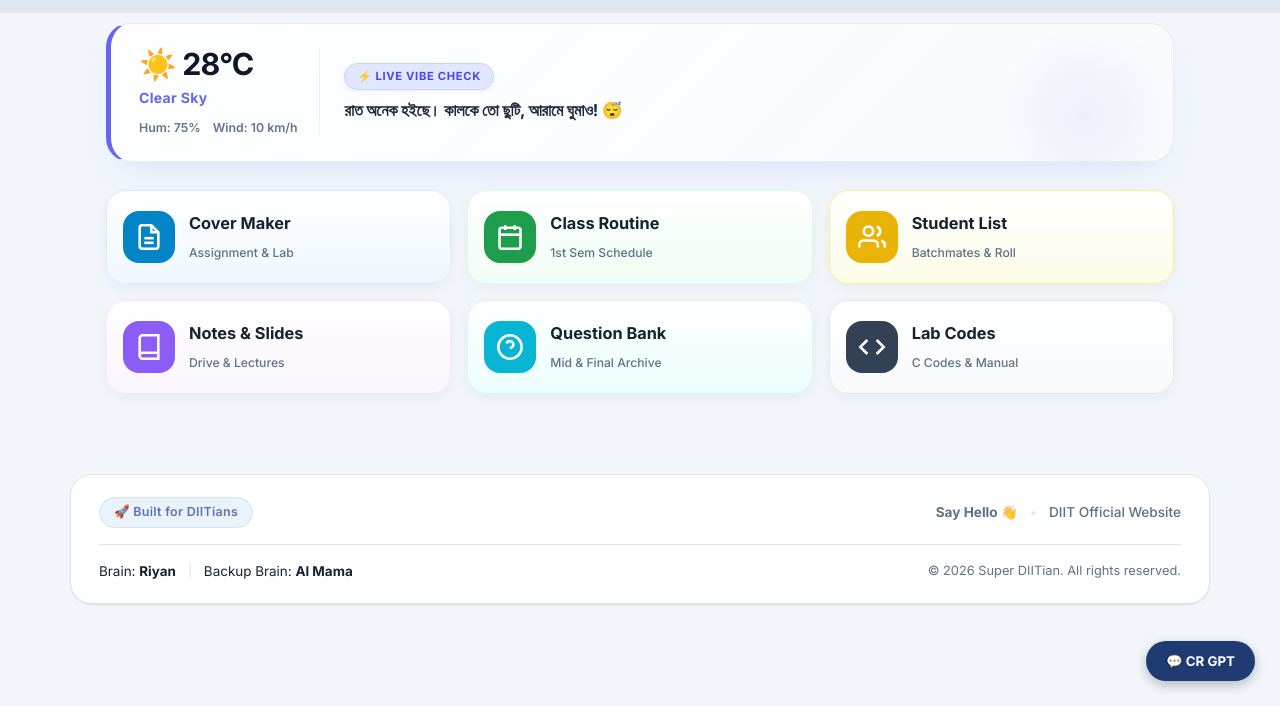
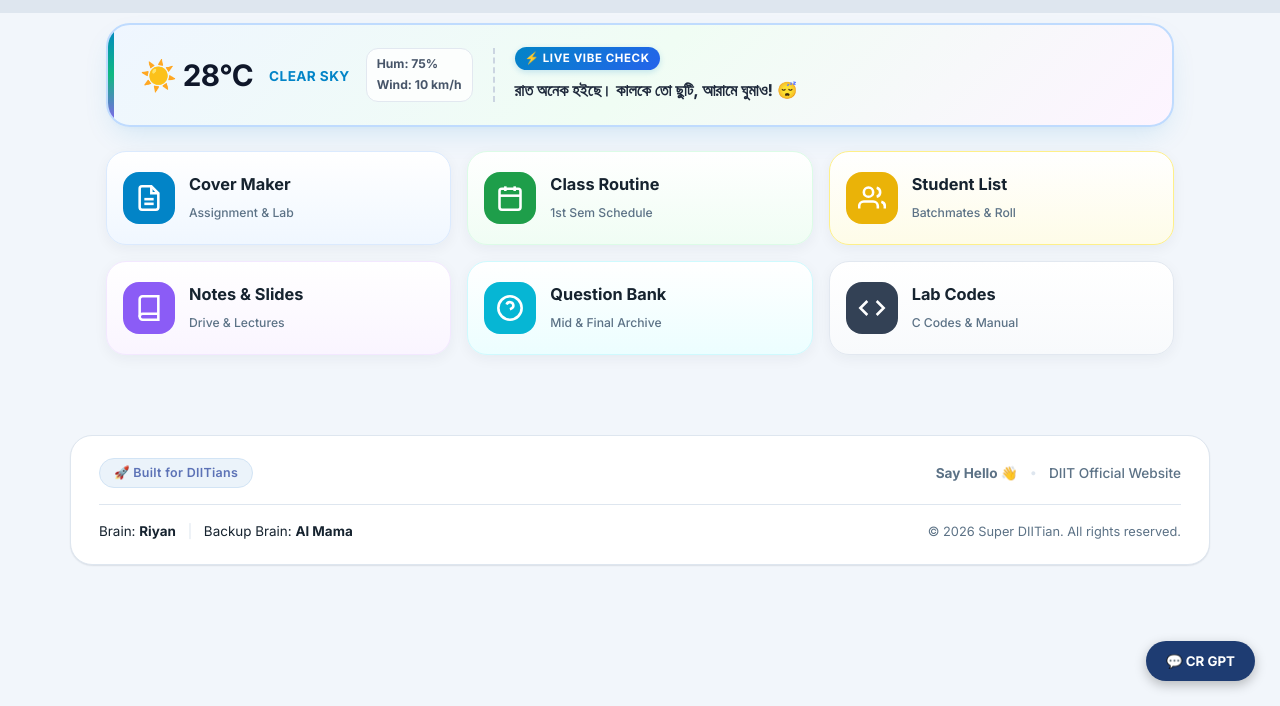
Before and after one commit to iubriyan/super-diitian, a website: page index.html in a window 1280 px wide. Shown: the part 94-800 px from the top of the page. Drawn offline with Linux system fonts and the light colour scheme; no server answers.

Commit message:
widget design updated

```diff
--- a/style.css
+++ b/style.css
@@ -1541,82 +1541,89 @@
   border-radius: 999px;
 }
 /* ============================================================
-   Ultra-Premium Glassmorphism Weather & Vibe Widget
+   Vibrant & Colorful Smart Weather Vibe Widget Styles
    ============================================================ */
 .vibe-weather-card {
-  background: linear-gradient(135deg, rgba(255, 255, 255, 0.9), rgba(248, 250, 252, 0.95));
-  backdrop-filter: blur(16px);
-  -webkit-backdrop-filter: blur(16px);
-  border: 1px solid rgba(226, 232, 240, 0.8);
-  border-left: 5px solid #6366f1;
+  background: linear-gradient(135deg, #eff6ff 0%, #f0fdf4 50%, #fdf4ff 100%);
+  border: 2px solid #bfdbfe;
   border-radius: 24px;
-  padding: 24px 28px;
-  margin-bottom: 28px;
-  box-shadow: 0 20px 40px -15px rgba(99, 102, 241, 0.12), 0 10px 20px -10px rgba(0, 0, 0, 0.04);
+  padding: 22px 24px;
+  margin-bottom: 24px;
+  box-shadow: 0 12px 30px -8px rgba(2, 132, 199, 0.15), 0 4px 6px -4px rgba(2, 132, 199, 0.05);
   display: flex;
   align-items: center;
   justify-content: space-between;
-  gap: 24px;
+  gap: 20px;
   position: relative;
   overflow: hidden;
-  transition: all 0.4s cubic-bezier(0.16, 1, 0.3, 1);
-}
-
+  transition: all 0.3s ease;
+}
+
+/* Left Accent Glow Strip */
 .vibe-weather-card::before {
   content: '';
   position: absolute;
+  left: 0;
   top: 0;
-  right: 0;
-  width: 180px;
-  height: 180px;
-  background: radial-gradient(circle, rgba(99, 102, 241, 0.08) 0%, transparent 70%);
-  border-radius: 50%;
-  pointer-events: none;
+  bottom: 0;
+  width: 6px;
+  background: linear-gradient(to bottom, #0284c7, #10b981, #8b5cf6);
+  border-radius: 24px 0 0 24px;
 }
 
 .vibe-weather-card:hover {
-  transform: translateY(-3px);
-  box-shadow: 0 25px 50px -12px rgba(99, 102, 241, 0.2);
-  border-color: rgba(99, 102, 241, 0.4);
+  transform: translateY(-2px);
+  border-color: #60a5fa;
+  box-shadow: 0 16px 35px -8px rgba(2, 132, 199, 0.22);
 }
 
 /* Left Side: Weather Info Box */
 .weather-left-info {
   display: flex;
+  align-items: center;
+  gap: 16px;
+  flex-shrink: 0;
+  padding-left: 8px;
+  border-right: 2px dashed #cbd5e1;
+  padding-right: 20px;
+}
+
+.weather-icon-temp-group {
+  display: flex;
   flex-direction: column;
-  gap: 6px;
-  min-width: 150px;
-  flex-shrink: 0;
-  border-right: 1.5px solid #edf2f7;
-  padding-right: 22px;
 }
 
 .weather-main-temp {
-  font-size: 1.9rem;
+  font-size: 1.85rem;
   font-weight: 900;
   color: #0f172a;
   display: flex;
   align-items: center;
-  gap: 8px;
+  gap: 4px;
   line-height: 1.1;
-  letter-spacing: -0.03em;
+  letter-spacing: -0.02em;
 }
 
 .weather-condition-text {
-  font-size: 0.88rem;
+  font-size: 0.85rem;
+  font-weight: 800;
+  color: #0284c7;
+  text-transform: uppercase;
+  letter-spacing: 0.03em;
+  margin-top: 2px;
+}
+
+.weather-sub-details {
+  display: flex;
+  flex-direction: column;
+  gap: 3px;
+  font-size: 0.76rem;
   font-weight: 700;
-  color: #6366f1;
-  text-transform: capitalize;
-  letter-spacing: 0.02em;
-}
-
-.weather-sub-details {
-  font-size: 0.77rem;
-  font-weight: 600;
-  color: #64748b;
-  margin-top: 4px;
-  display: flex;
-  gap: 12px;
+  color: #475569;
+  background: rgba(255, 255, 255, 0.8);
+  padding: 6px 10px;
+  border-radius: 12px;
+  border: 1px solid #e2e8f0;
 }
 
 /* Right Side: Smart Funny Vibe Message */
@@ -1631,50 +1638,44 @@
   display: inline-flex;
   align-items: center;
   gap: 6px;
-  font-size: 0.7rem;
+  font-size: 0.72rem;
   font-weight: 800;
-  color: #4f46e5;
-  background: #e0e7ff;
-  border: 1px solid #c7d2fe;
-  padding: 4px 12px;
+  color: #ffffff;
+  background: linear-gradient(135deg, #0284c7, #2563eb);
+  padding: 3px 10px;
   border-radius: 999px;
   width: fit-content;
   margin-bottom: 8px;
   text-transform: uppercase;
-  letter-spacing: 0.06em;
-  box-shadow: 0 2px 5px rgba(99, 102, 241, 0.08);
+  letter-spacing: 0.05em;
+  box-shadow: 0 2px 6px rgba(2, 132, 199, 0.2);
 }
 
 .vibe-message-text {
   font-size: 1.02rem;
-  font-weight: 700;
+  font-weight: 800;
   color: #1e293b;
   line-height: 1.5;
   margin: 0;
-  letter-spacing: -0.01em;
-}
-
-/* Mobile Responsive */
-@media (max-width: 640px) {
+}
+
+/* Mobile Responsive Layout */
+@media (max-width: 680px) {
   .vibe-weather-card {
     flex-direction: column;
-    align-items: flex-start;
-    padding: 20px;
+    align-items: stretch;
+    padding: 18px 20px;
     gap: 14px;
-    border-radius: 20px;
   }
   .weather-left-info {
     border-right: none;
-    border-bottom: 1.5px solid #edf2f7;
+    border-bottom: 2px dashed #cbd5e1;
     padding-right: 0;
-    padding-bottom: 14px;
-    width: 100%;
-    flex-direction: row;
-    align-items: center;
+    padding-bottom: 12px;
     justify-content: space-between;
   }
   .weather-main-temp {
-    font-size: 1.5rem;
+    font-size: 1.6rem;
   }
   .vibe-message-text {
     font-size: 0.94rem;
```
